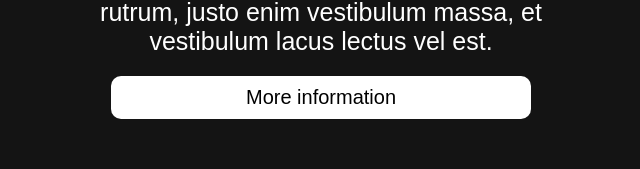
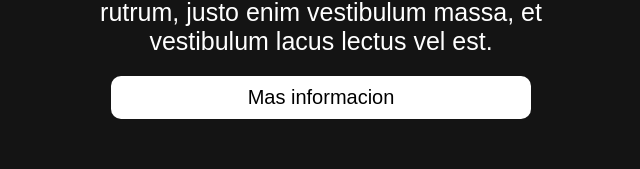
Before and after one commit to emirod1955/Restaurant-webpage-01, a React (Create React App) app: page /Nosotros in a window 1280 px wide. Shown: the part 1219-1388 px from the top of the page, without its empty margins (319-959 px from the left). Built offline with nearby package versions, Linux system fonts and the light colour scheme; a web font is replaced by a local one.

Commit message:
arreglando links

```diff
--- a/src/components/Contactanos/Contactanos.jsx
+++ b/src/components/Contactanos/Contactanos.jsx
@@ -54,8 +54,8 @@ function Contactanos (){
       <div className="black-block">
         <h1 id="contactanos-title">Contactanos</h1>
         <div className="datos">
-          <div className="contactanos-ubicacion"><Ubicacion id="contactanos-img-ubicacion"/><p id="black-text">Av Libertador</p></div>
-          <div className="contactanos-telefono"><Telefono id="contactanos-img-telefono"/><p id="black-text">093396927</p></div>
+          <div className="contactanos-ubicacion"><Ubicacion id="contactanos-img-ubicacion"/><p id="black-text">Baltasar Brum 5314</p></div>
+          <div className="contactanos-telefono"><Telefono id="contactanos-img-telefono"/><p id="black-text">091 174 993</p></div>
           <div className="contactanos-instagram"><Instagram id="contactanos-img-instagram"/><p id="black-text">@account</p></div>
           <div className="contactanos-facebook"><Facebook id="contactanos-img-facebook"/><p id="black-text">@account</p></div>
         </div>
--- a/src/components/Local/Local.css
+++ b/src/components/Local/Local.css
@@ -63,7 +63,7 @@ body{
     border-radius: 2rem;
 }
 
-@media (max-width: 820px){
+@media (max-width: 1020px){
     #foto1, #foto2, #foto3, #foto4, #foto5, #foto6{
         width: 50rem;
     }
--- a/src/components/Nosotros/Nosotros.jsx
+++ b/src/components/Nosotros/Nosotros.jsx
@@ -32,7 +32,7 @@ function Nosotros (){
                                 <h2 id="component1-h2">Subtitle</h2>
                                 <p>Lorem ipsum dolor sit amet, consectetur adipiscing elit. Praesent interdum felis ac est posuere viverra. Praesent pretium mattis est, vitae egestas nunc. Donec egestas fermentum dui bibendum mattis. Nunc rhoncus cursus enim sed dignissim. Nullam ac auctor urna. Praesent gravida felis eget quam convallis, eget finibus augue faucibus. Etiam semper eleifend purus, non euismod dolor viverra ac. Nam accumsan elit nec sapien pulvinar, in porttitor ligula condimentum. Ut lacinia, neque sed pretium rutrum, justo enim vestibulum massa, et vestibulum lacus lectus vel est.</p>
                             </div>
-                            <input id="HomeButton" type="button" value="More information"></input>
+                            <input id="HomeButton" type="button" value="Mas informacion"></input>
                         </div>
                         <picture className="img-box">
                             <img id="img-component1" src={Burger} alt="food" />
```
Also changed, not shown: 1 other file (tests, documents, lock files or other folders).
